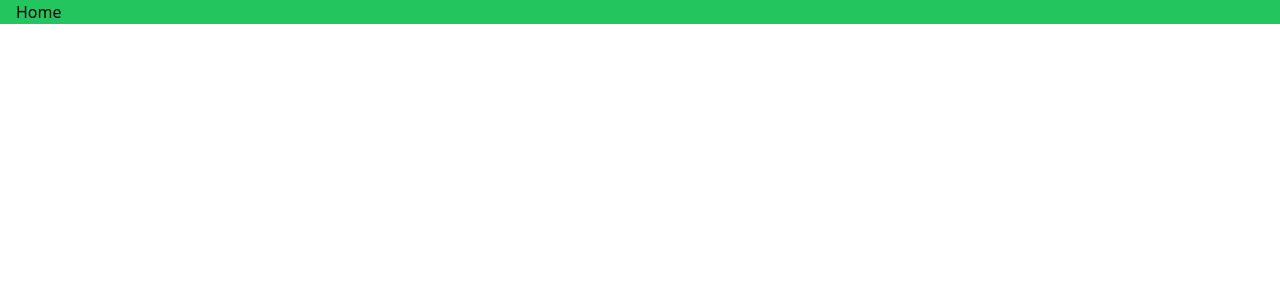
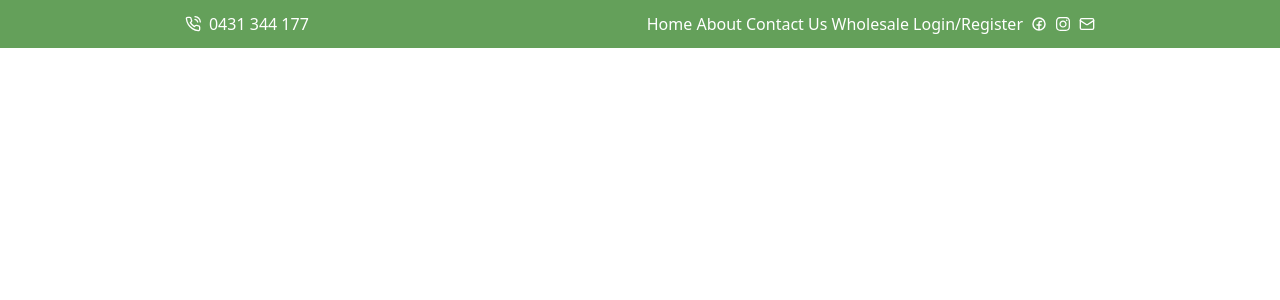
Before and after one commit to jibon-roy/pottrs-shed-work, a React (Vite) app: page / in a window 1280 px wide. Shown: the top 300 px of the page. Built offline with nearby package versions, Linux system fonts and the light colour scheme.

Commit message:
logo of navigation added

```diff
--- a/src/pages/home/Home.jsx
+++ b/src/pages/home/Home.jsx
@@ -1,5 +1,19 @@
+import { FiPhoneCall } from "react-icons/fi";
+import { FaInstagram } from "react-icons/fa";
+import { PiFacebookLogoBold } from "react-icons/pi";
+import { LuMail } from "react-icons/lu";
 const Home = () => {
-  return <div className="container bg-green-500">Home</div>;
+  return (
+    <div className="container min-h-12 bg-primary-green py-px flex flex-wrap items-center justify-around text-white">
+      <div className="flex gap-2 items-center">
+        <FiPhoneCall></FiPhoneCall>0431 344 177
+      </div>
+      <div className="flex gap-2 flex-wrap justify-center text-center items-center">
+        Home About Contact Us Wholesale Login/Register <PiFacebookLogoBold />{" "}
+        <FaInstagram /> <LuMail />
+      </div>
+    </div>
+  );
 };
 
 export default Home;
```
